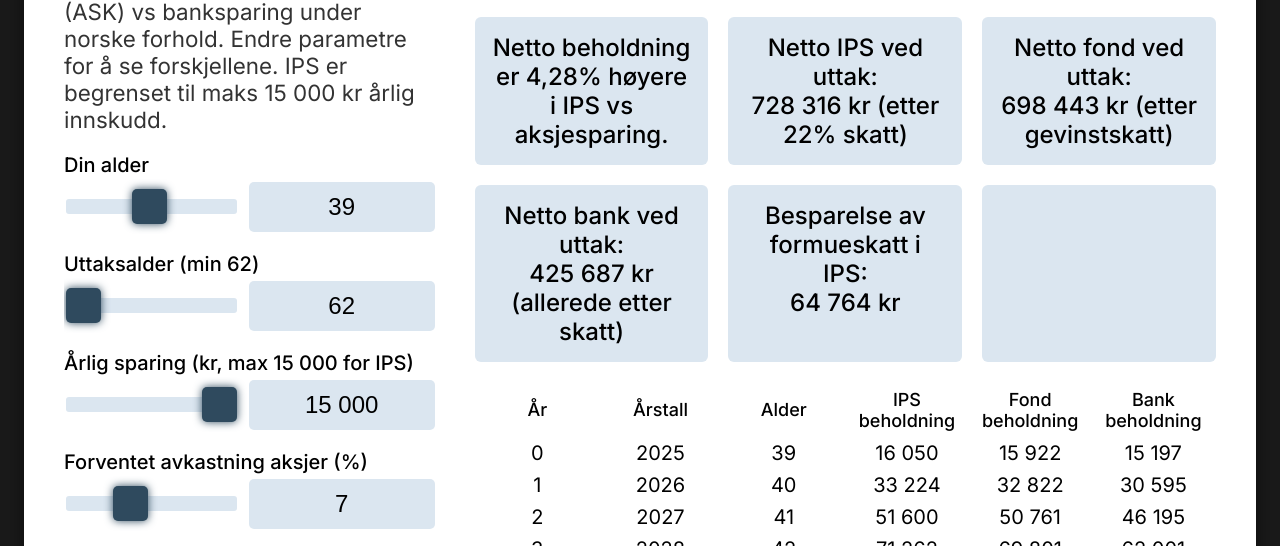
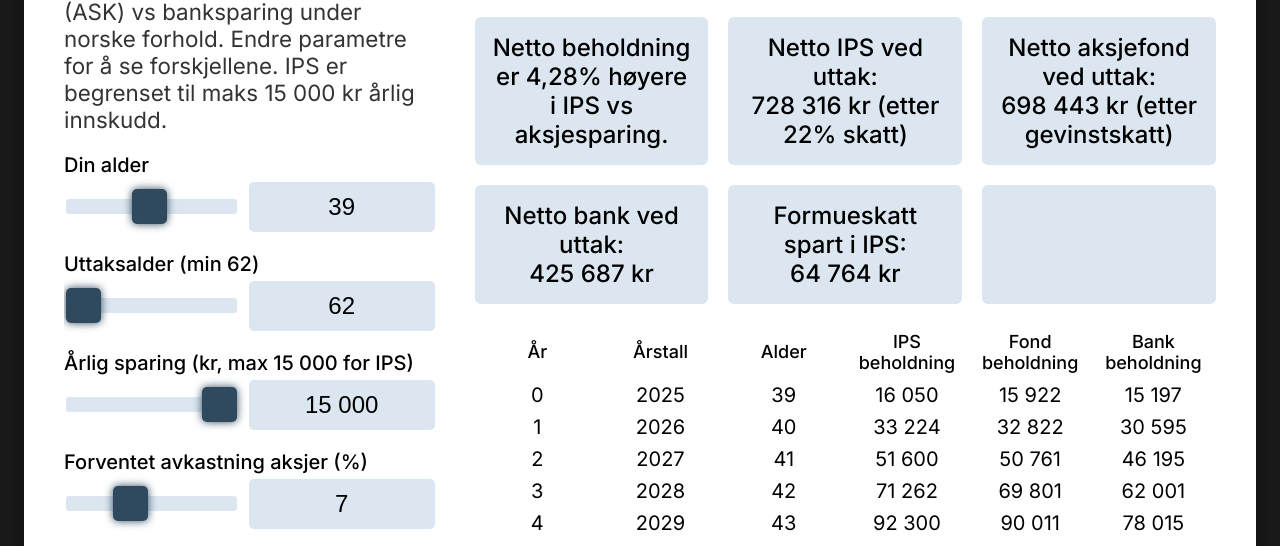
Before and after one commit to preben86/ipskalkulator, a plain HTML site: page index.html in a window 1280 px wide. Shown: the part 178-724 px from the top of the page. Drawn offline with nearby package versions, Linux system fonts and the light colour scheme.

Commit message:
Update index.html

```diff
--- a/index.html
+++ b/index.html
@@ -856,9 +856,9 @@
             </tr>`;
             document.getElementById('resultsTable').innerHTML = tableRows.join('');
             document.getElementById('ipsNetMessage').innerText = `Netto IPS ved uttak:\n ${formatNumber(netIPS)} kr (etter 22% skatt${reinvestDeduction ? ' + reinsvestert fradrag' : ''})`;
-            document.getElementById('fundNetMessage').innerText = `Netto fond ved uttak:\n ${formatNumber(netFund)} kr (etter gevinstskatt)`;
-            document.getElementById('bankNetMessage').innerText = `Netto bank ved uttak:\n ${formatNumber(netBank)} kr (allerede etter skatt)`;
-            document.getElementById('savedWealthMessage').innerText = hasWealth ? `Besparelse av formueskatt i IPS:\n ${formatNumber(totalWealthTaxFund)} kr` : '';
+            document.getElementById('fundNetMessage').innerText = `Netto aksjefond ved uttak:\n ${formatNumber(netFund)} kr (etter gevinstskatt)`;
+            document.getElementById('bankNetMessage').innerText = `Netto bank ved uttak:\n ${formatNumber(netBank)} kr`;
+            document.getElementById('savedWealthMessage').innerText = hasWealth ? `Formueskatt spart i IPS:\n ${formatNumber(totalWealthTaxFund)} kr` : '';
             document.getElementById('reinvestNetMessage').innerText = reinvestDeduction ? `Netto gevinst fra reinvestert skattefradrag:\n ${formatNumber(netReinvest)} kr` : '';
             document.getElementById('percentageDiffMessage').innerText = diffText;
 
```
